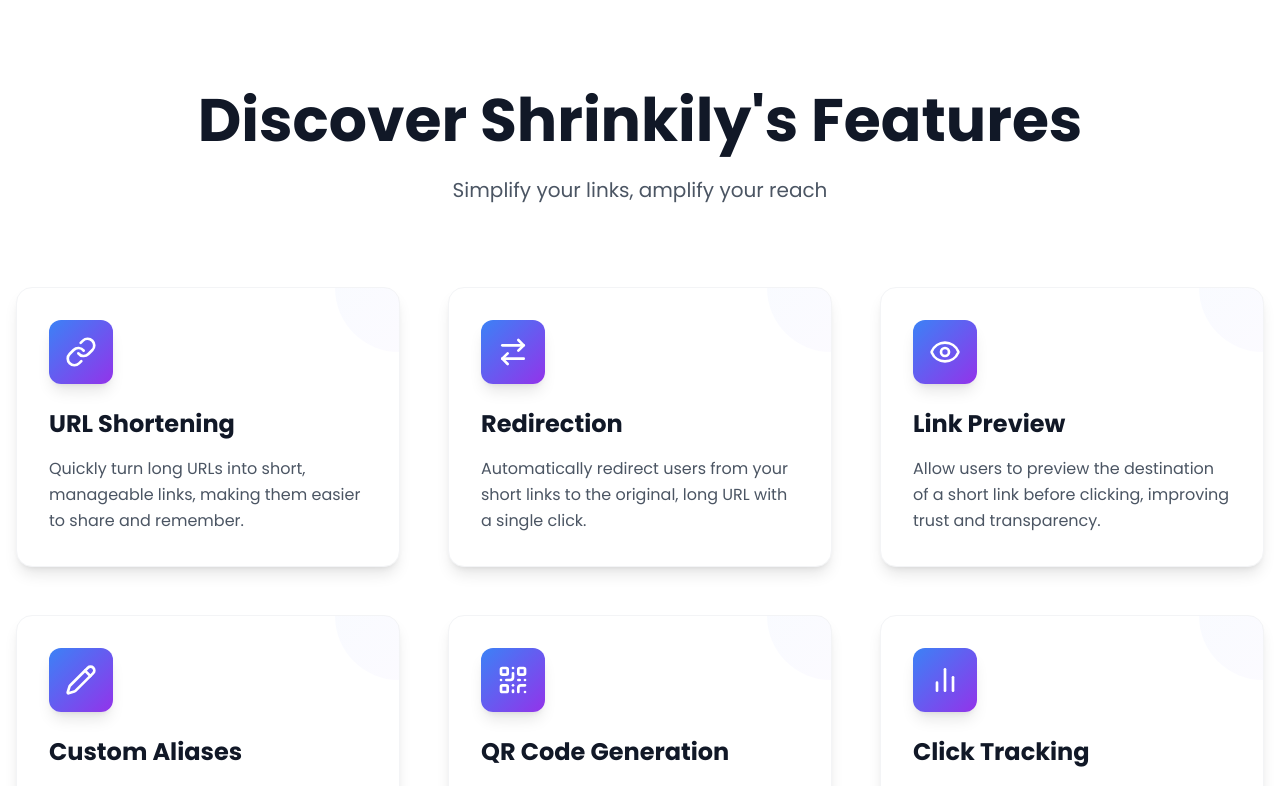
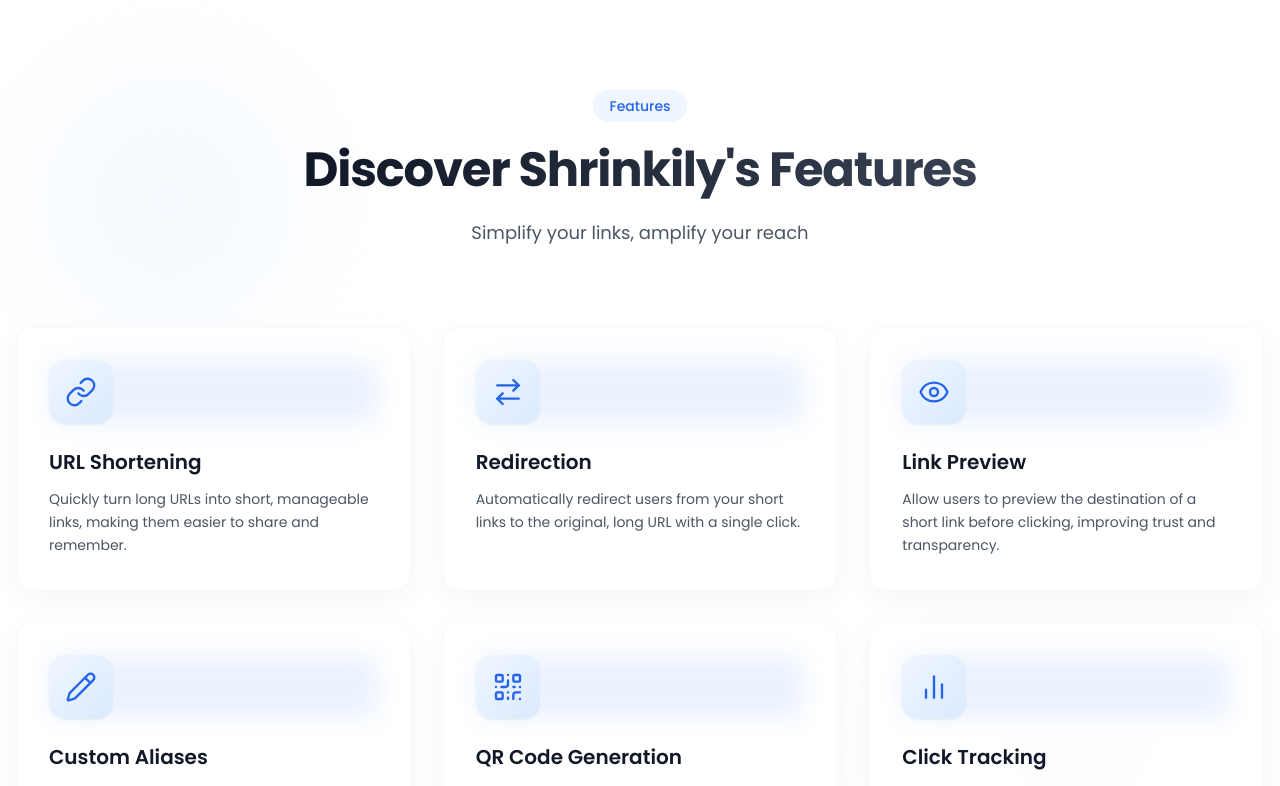
Before and after one commit to JosePabloSG/shrinkily-app, a Next.js app: page /en in a window 1280 px wide. Shown: the part 1020-1806 px from the top of the page. Built offline with nearby package versions, Linux system fonts and the light colour scheme; no server answers; a web font is replaced by a local one.

Commit message:
feat: enhance FeatureCard, Navbar, About, and Contact components with improved animations, styles, and layout; update translations

```diff
--- a/components/landing-page/features/feature-card.tsx
+++ b/components/landing-page/features/feature-card.tsx
@@ -1,101 +1,83 @@
-import { type LucideIcon } from "lucide-react";
-import { motion } from 'framer-motion';
+"use client"
+
+import type { LucideIcon } from "lucide-react"
+import { motion } from "framer-motion"
 
 interface FeatureCardProps {
-  title: string;
-  description: string;
-  icon: LucideIcon;
-  index: number;
+  title: string
+  description: string
+  icon: LucideIcon
+  index: number
 }
 
 export default function FeatureCard({ title, description, icon: Icon, index }: FeatureCardProps) {
+  // Staggered entrance animation
   const cardVariants = {
     hidden: {
       opacity: 0,
-      y: 50,
-      scale: 0.95
+      y: 30,
     },
     visible: {
       opacity: 1,
       y: 0,
-      scale: 1,
       transition: {
         duration: 0.5,
         delay: index * 0.1,
-        ease: [0.25, 0.25, 0.25, 0.75]
-      }
-    }
-  };
-
-  const iconVariants = {
-    hidden: { scale: 0, rotate: -180 },
-    visible: {
-      scale: 1,
-      rotate: 0,
-      transition: {
-        duration: 0.6,
-        delay: index * 0.1 + 0.3,
-        ease: [0.25, 0.25, 0.25, 0.75]
-      }
-    }
-  };
-
-  const textVariants = {
-    hidden: { opacity: 0, y: 20 },
-    visible: {
-      opacity: 1,
-      y: 0,
-      transition: {
-        duration: 0.4,
-        delay: index * 0.1 + 0.5,
-        ease: [0.25, 0.25, 0.25, 0.75]
-      }
-    }
-  };
+        ease: [0.22, 1, 0.36, 1], // Custom easing for smoother animation
+      },
+    },
+  }
 
   return (
     <motion.div
       variants={cardVariants}
-      whileHover={{
-        y: -8,
-        scale: 1.02,
-        transition: { duration: 0.3, ease: [0.25, 0.25, 0.25, 0.75] }
-      }}
-      className="group relative bg-white rounded-2xl p-8 shadow-lg hover:shadow-2xl transition-all duration-300 border border-gray-100 overflow-hidden"
+      initial="hidden"
+      whileInView="visible"
+      viewport={{ once: true, margin: "-50px" }}
+      whileHover={{ transition: { duration: 0.3 } }}
+      className="group relative backdrop-blur-sm bg-white/80 dark:bg-gray-900/80 rounded-2xl p-8
+                 shadow-[0_8px_30px_rgb(0,0,0,0.04)] hover:shadow-[0_8px_30px_rgb(0,0,0,0.08)]
+                 border border-gray-100/50 dark:border-gray-800/50 overflow-hidden transition-all duration-300"
     >
-      {/* Background gradient overlay */}
-      <div className="absolute inset-0 bg-gradient-to-br from-blue-50/50 to-purple-50/50 opacity-0 group-hover:opacity-100 transition-opacity duration-300" />
+      {/* Gradient background effect */}
+      <div className="absolute inset-0 bg-gradient-to-br from-transparent via-transparent to-blue-50/30 dark:to-blue-900/10 opacity-0 group-hover:opacity-100 transition-opacity duration-500" />
 
       {/* Decorative elements */}
-      <div className="absolute top-0 right-0 w-32 h-32 bg-gradient-to-br from-blue-100/20 to-purple-100/20 rounded-full -translate-y-16 translate-x-16 group-hover:scale-110 transition-transform duration-500" />
+      <div className="absolute -top-20 -right-20 w-40 h-40 bg-gradient-to-br from-blue-100/30 to-purple-100/30 dark:from-blue-900/20 dark:to-purple-900/20 rounded-full blur-xl opacity-0 group-hover:opacity-100 transition-opacity duration-700 group-hover:scale-110" />
 
       <div className="relative z-10">
-        {/* Icon container */}
+        {/* Icon container with subtle animation */}
+        <div className="mb-6 relative">
+          <div className="absolute inset-0 bg-blue-500/10 dark:bg-blue-500/20 rounded-2xl blur-md transform group-hover:scale-110 transition-transform duration-300" />
+          <div className="relative w-16 h-16 bg-gradient-to-br from-blue-50 to-blue-100 dark:from-blue-900/40 dark:to-blue-800/40 rounded-2xl flex items-center justify-center shadow-sm group-hover:shadow-md transition-all duration-300">
+            <motion.div className="group-hover:rotate-12 transition-transform duration-300">
+              <Icon className="w-8 h-8 text-blue-600 dark:text-blue-400" strokeWidth={1.75} />
+            </motion.div>
+          </div>
+        </div>
+
+        {/* Content with improved typography */}
         <motion.div
-          variants={iconVariants}
-          className="mb-6"
+          initial={{ opacity: 0, y: 10 }}
+          animate={{ opacity: 1, y: 0 }}
+          transition={{ delay: index * 0.1 + 0.3, duration: 0.4 }}
         >
-          <div className="w-16 h-16 bg-gradient-to-br from-blue-500 to-purple-600 rounded-xl flex items-center justify-center shadow-lg group-hover:shadow-xl transition-shadow duration-300">
-            <Icon className="w-8 h-8 text-white" strokeWidth={2} />
-          </div>
-        </motion.div>
-
-        {/* Content */}
-        <motion.div variants={textVariants}>
-          <h3 className="text-2xl font-bold text-gray-900 mb-4 group-hover:text-blue-600 transition-colors duration-300">
+          <h3 className="text-xl font-semibold text-gray-900 dark:text-gray-100 mb-3 group-hover:text-blue-600 dark:group-hover:text-blue-400 transition-colors duration-300">
             {title}
           </h3>
-          <p className="text-gray-600 leading-relaxed group-hover:text-gray-700 transition-colors duration-300">
+          <p className="text-gray-600 dark:text-gray-300 leading-relaxed text-sm group-hover:text-gray-700 dark:group-hover:text-gray-200 transition-colors duration-300">
             {description}
           </p>
         </motion.div>
 
-        {/* Hover indicator */}
+        {/* Animated underline indicator */}
         <motion.div
-          className="absolute bottom-0 left-0 h-1 bg-gradient-to-r from-blue-500 to-purple-600 w-0 group-hover:w-full transition-all duration-500 ease-out"
-          initial={false}
+          initial={{ width: "0%" }}
+          whileHover={{ width: "100%" }}
+          transition={{ duration: 0.4, ease: "easeInOut" }}
+          className="absolute bottom-0 left-0 h-[2px] bg-gradient-to-r from-blue-400 to-purple-400 dark:from-blue-500 dark:to-purple-500"
         />
       </div>
     </motion.div>
-  );
+  )
 }
--- a/components/sections/contact.tsx
+++ b/components/sections/contact.tsx
@@ -67,8 +67,7 @@
               >
                 Ponte en <span className={`${calistoga.className} text-blue-violet-500`}>Contacto</span>
               </h2>
-              {/* Marcador highlight */}
-              <div className="absolute -bottom-2 left-0 w-full h-6 bg-blue-violet-200/70 -z-10 transform -rotate-1"></div>
+
             </div>
             <p className="text-lg md:text-xl text-gravel-700 leading-relaxed">
               Contacta al equipo de soporte de nuestro startup.
--- a/components/sections/features.tsx
+++ b/components/sections/features.tsx
@@ -1,88 +1,105 @@
-"use client";
-import FeatureCard from "@/components/landing-page/features/feature-card";
-import { Link, ArrowRightLeft, BarChart2, QrCode, Eye, Pencil } from "lucide-react";
-import { motion } from 'framer-motion';
-import { useTranslations } from "next-intl";
+"use client"
+
+import FeatureCard from "@/components/landing-page/features/feature-card"
+import { Link, ArrowRightLeft, BarChart2, QrCode, Eye, Pencil } from "lucide-react"
+import { motion } from "framer-motion"
+import { useTranslations } from "next-intl"
 
 export default function Features() {
-  const t = useTranslations('feature-page');
+  const t = useTranslations("feature-page")
 
   const features = [
     {
-      title: t('featuresList.urlShortening.title'),
-      description: t('featuresList.urlShortening.description'),
-      icon: Link
+      title: t("featuresList.urlShortening.title"),
+      description: t("featuresList.urlShortening.description"),
+      icon: Link,
     },
     {
-      title: t('featuresList.redirection.title'),
-      description: t('featuresList.redirection.description'),
-      icon: ArrowRightLeft
+      title: t("featuresList.redirection.title"),
+      description: t("featuresList.redirection.description"),
+      icon: ArrowRightLeft,
     },
     {
-      title: t('featuresList.linkPreview.title'),
-      description: t('featuresList.linkPreview.description'),
-      icon: Eye
+      title: t("featuresList.linkPreview.title"),
+      description: t("featuresList.linkPreview.description"),
+      icon: Eye,
     },
     {
-      title: t('featuresList.customAliases.title'),
-      description: t('featuresList.customAliases.description'),
-      icon: Pencil
+      title: t("featuresList.customAliases.title"),
+      description: t("featuresList.customAliases.description"),
+      icon: Pencil,
     },
     {
-      title: t('featuresList.qrCodeGeneration.title'),
-      description: t('featuresList.qrCodeGeneration.description'),
-      icon: QrCode
+      title: t("featuresList.qrCodeGeneration.title"),
+      description: t("featuresList.qrCodeGeneration.description"),
+      icon: QrCode,
     },
     {
-      title: t('featuresList.clickTracking.title'),
-      description: t('featuresList.clickTracking.description'),
-      icon: BarChart2
+      title: t("featuresList.clickTracking.title"),
+      description: t("featuresList.clickTracking.description"),
+      icon: BarChart2,
     },
-  ];
+  ]
 
+  // Improved animation variants
   const containerVariants = {
     hidden: { opacity: 0 },
     visible: {
       opacity: 1,
       transition: {
         staggerChildren: 0.1,
-        delayChildren: 0.2
-      }
-    }
-  };
+        delayChildren: 0.2,
+      },
+    },
+  }
 
   const titleVariants = {
-    hidden: { opacity: 0, y: 30 },
+    hidden: { opacity: 0, y: 20 },
     visible: {
       opacity: 1,
       y: 0,
       transition: {
-        duration: 0.6,
-        ease: [0.25, 0.25, 0.25, 0.75]
-      }
-    }
-  };
+        duration: 0.7,
+        ease: [0.22, 1, 0.36, 1], // Custom easing for smoother animation
+      },
+    },
+  }
 
   return (
-    <section className="py-24 " >
-      <div className="container mx-auto px-4 max-w-7xl">
+    <section className="py-24 relative overflow-hidden">
+      {/* Background decorative elements */}
+      <div className="absolute top-0 left-0 w-full h-full overflow-hidden pointer-events-none">
+        <div className="absolute top-20 left-10 w-64 h-64 bg-blue-100/30 dark:bg-blue-900/20 rounded-full blur-3xl" />
+        <div className="absolute bottom-20 right-10 w-80 h-80 bg-purple-100/20 dark:bg-purple-900/10 rounded-full blur-3xl" />
+      </div>
+
+      <div className="container mx-auto px-4 max-w-7xl relative z-10">
         <motion.div
           initial="hidden"
           whileInView="visible"
           viewport={{ once: true, margin: "-100px" }}
           className="text-center mb-20"
         >
+          <motion.div variants={titleVariants} className="inline-block">
+            <span className="inline-block px-4 py-1.5 mb-6 text-sm font-medium text-blue-600 dark:text-blue-400 bg-blue-50 dark:bg-blue-900/30 rounded-full">
+              {t("badgeTitle")}
+            </span>
+          </motion.div>
+
           <motion.h2
             variants={titleVariants}
-            className="text-4xl md:text-5xl lg:text-6xl font-bold text-gray-900 mb-6"
+            className="text-4xl md:text-5xl font-bold text-gray-900 dark:text-gray-100 mb-6 tracking-tight"
           >
-            {t('pageTitle')}
+            <span className="bg-clip-text text-transparent bg-gradient-to-r from-gray-900 to-gray-700 dark:from-gray-100 dark:to-gray-300">
+              {t("pageTitle")}
+            </span>
           </motion.h2>
+
           <motion.p
             variants={titleVariants}
-            className="text-xl text-gray-600 max-w-3xl mx-auto leading-relaxed"
+            className="text-lg text-gray-600 dark:text-gray-300 max-w-2xl mx-auto leading-relaxed"
           >
-            {t('pageSubtitle')}
+            {t("pageSubtitle")}
           </motion.p>
         </motion.div>
 
@@ -91,7 +108,7 @@
           initial="hidden"
           whileInView="visible"
           viewport={{ once: true, margin: "-50px" }}
-          className="grid grid-cols-1 md:grid-cols-2 lg:grid-cols-3 gap-8 lg:gap-12"
+          className="grid grid-cols-1 md:grid-cols-2 lg:grid-cols-3 gap-6 lg:gap-8"
         >
           {features.map((feature, index) => (
             <FeatureCard key={index} {...feature} index={index} />
@@ -99,5 +116,5 @@
         </motion.div>
       </div>
     </section>
-  );
+  )
 }
--- a/messages/en/feature-page.json
+++ b/messages/en/feature-page.json
@@ -1,6 +1,7 @@
 {
   "pageTitle": "Discover Shrinkily's Features",
   "pageSubtitle": "Simplify your links, amplify your reach",
+  "badgeTitle": "Features",
   "featuresList": {
     "urlShortening": {
       "title": "URL Shortening",
--- a/messages/es/feature-page.json
+++ b/messages/es/feature-page.json
@@ -1,6 +1,7 @@
 {
   "pageTitle": "Descubre las Características de Shrinkily",
   "pageSubtitle": "Simplifica tus enlaces, amplía tu alcance",
+  "badgeTitle": "Características",
   "featuresList": {
     "urlShortening": {
       "title": "Acortamiento de URLs",
```
Also changed, not shown: components/sections/about.tsx (+6 -6 lines), components/layout/navbar/index.tsx (indentation only).
